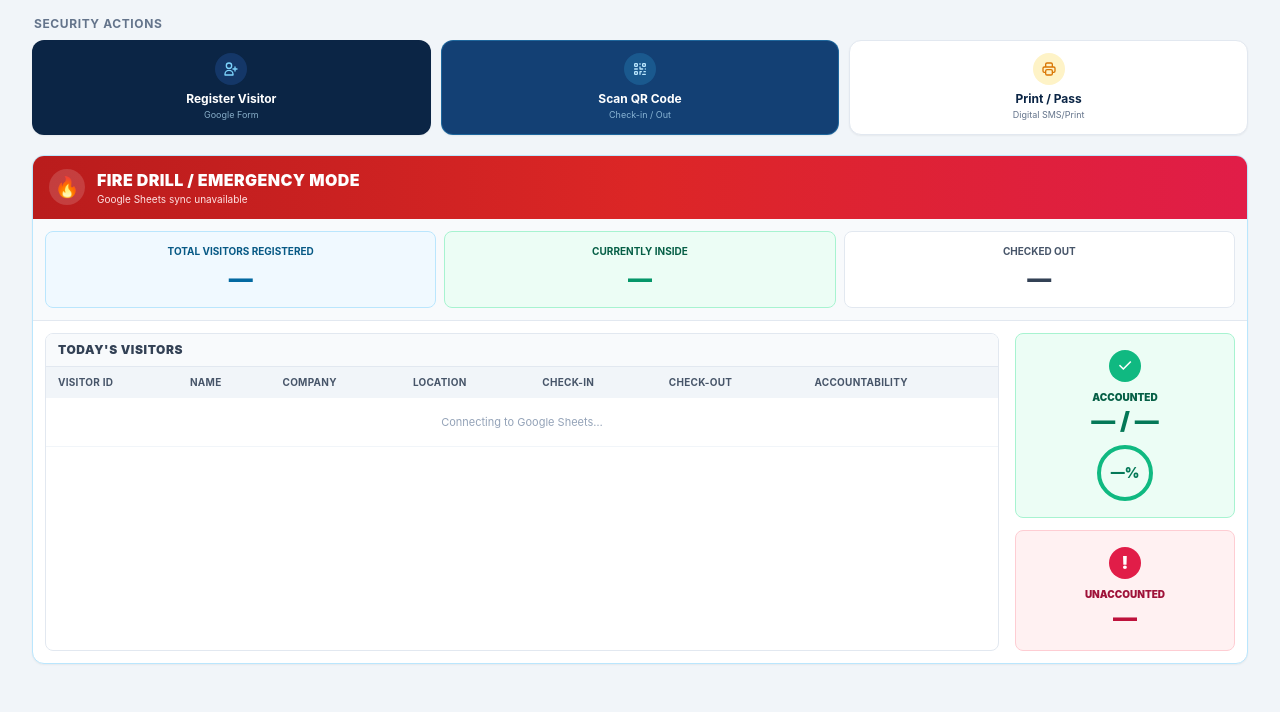
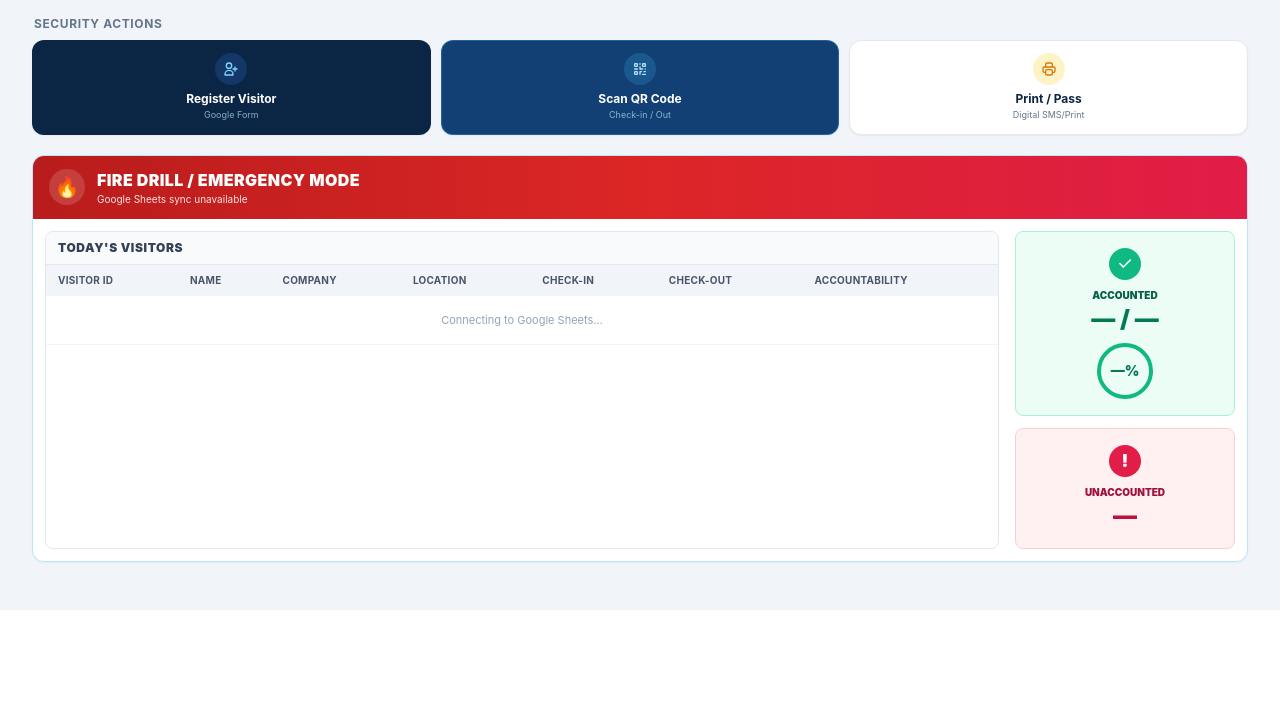
Before and after one commit to biancsss17/visitors-system, a Laravel app: page / in a window 1280 px wide. Shown: the part 387-1099 px from the top of the page. After the commit the page ends 997 px from the top, so only its background shows below. Run offline with Laravel 12, Linux system fonts and the light colour scheme; some libraries are stand-ins or nearby versions.

Commit message:
Simplify emergency dashboard visitor table

```diff
--- a/resources/views/campus-dashboard.blade.php
+++ b/resources/views/campus-dashboard.blade.php
@@ -272,21 +272,6 @@
     <div>
       <h2 class="text-sm font-black uppercase tracking-wide sm:text-base">Fire Drill / Emergency Mode</h2>
       <p id="dashboard-updated-at" class="text-[10px] text-red-100">Waiting for Google Sheets sync…</p>
-    </div>
-  </div>
-
-  <div class="grid grid-cols-1 gap-2 border-b border-slate-200 bg-slate-50 p-3 sm:grid-cols-3">
-    <div class="rounded-lg border border-sky-200 bg-sky-50 p-3 text-center">
-      <span class="block text-[10px] font-bold uppercase text-sky-800">Total Visitors Registered</span>
-      <strong id="dashboard-registered" class="mt-1 block text-2xl font-black text-sky-700">—</strong>
-    </div>
-    <div class="rounded-lg border border-emerald-200 bg-emerald-50 p-3 text-center">
-      <span class="block text-[10px] font-bold uppercase text-emerald-800">Currently Inside</span>
-      <strong id="dashboard-inside" class="mt-1 block text-2xl font-black text-emerald-600">—</strong>
-    </div>
-    <div class="rounded-lg border border-slate-200 bg-white p-3 text-center">
-      <span class="block text-[10px] font-bold uppercase text-slate-600">Checked Out</span>
-      <strong id="dashboard-checked-out" class="mt-1 block text-2xl font-black text-slate-700">—</strong>
     </div>
   </div>
 
@@ -576,9 +561,6 @@
           const data = await response.json();
           latestDashboardData = data;
           const visitors = Array.isArray(data.visitors) ? data.visitors : [];
-          document.querySelector('#dashboard-registered').textContent = data.registered ?? 0;
-          document.querySelector('#dashboard-inside').textContent = data.inside ?? 0;
-          document.querySelector('#dashboard-checked-out').textContent = data.checked_out ?? 0;
           const registered = Number(data.registered ?? 0);
           const inside = Number(data.inside ?? 0);
           const checkedOut = Number(data.checked_out ?? 0);
```
